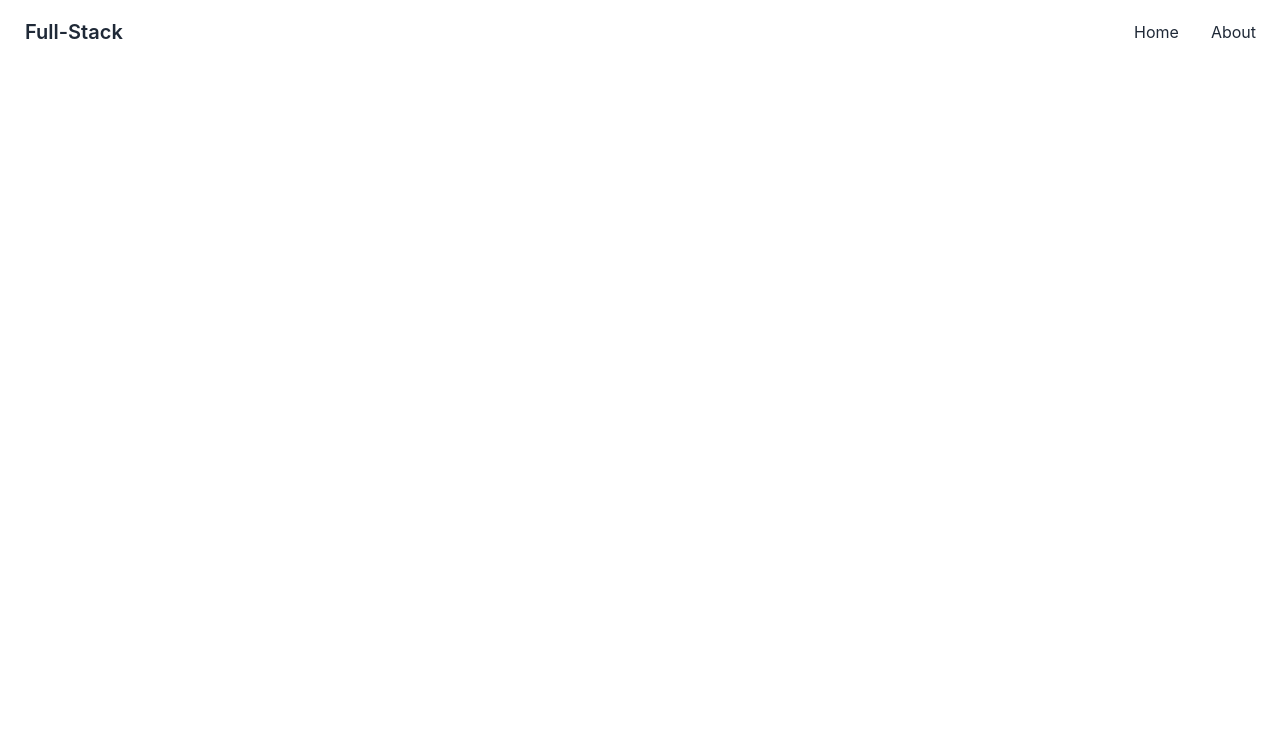
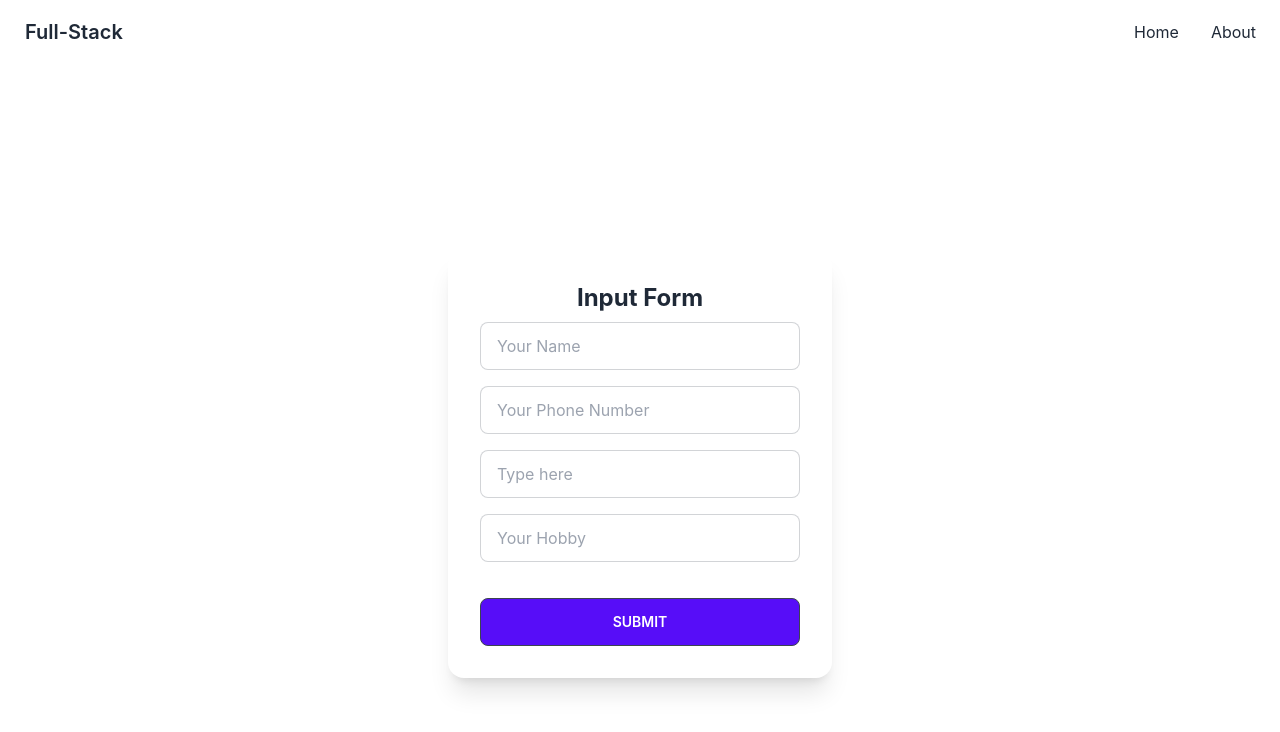
Before and after one commit to md-najmul-haque/redpositive-client, a React (Create React App) app: page / in a window 1280 px wide. Shown: the top 732 px of the page. Built offline with nearby package versions, Linux system fonts and the light colour scheme.

Commit message:
Input form added

```diff
--- a/package.json
+++ b/package.json
@@ -9,6 +9,7 @@
     "daisyui": "^2.31.0",
     "react": "^18.2.0",
     "react-dom": "^18.2.0",
+    "react-hook-form": "^7.37.0",
     "react-scripts": "5.0.1",
     "web-vitals": "^2.1.4"
   },
--- a/src/App.js
+++ b/src/App.js
@@ -1,11 +1,13 @@
 import logo from './logo.svg';
 import './App.css';
 import Navbar from './Components/Navbar/Navbar';
+import Form from './Components/Form/Form';
 
 function App() {
   return (
     <div className="container mx-auto">
       <Navbar />
+      <Form />
     </div>
   );
 }
--- /dev/null
+++ b/src/Components/Form/Form.js
@@ -0,0 +1,91 @@
+import React from 'react';
+import { useForm } from "react-hook-form";
+
+const Form = () => {
+    const { register, handleSubmit, formState: { errors }, reset } = useForm();
+    const onSubmit = data => { console.log(data) };
+
+    return (
+        <div className='flex justify-center items-center h-screen'>
+            <div className="card w-96 bg-base-100 shadow-xl">
+                <div className="card-body">
+                    <h2 className="text-center text-2xl font-bold">Input Form</h2>
+
+                    <form onSubmit={handleSubmit(onSubmit)}>
+                        <div className="form-control w-full max-w-xs">
+                            <input
+                                type="text"
+                                placeholder="Your Name"
+                                className="input input-bordered w-full max-w-xs"
+                                {...register("name", {
+                                    required: {
+                                        value: true,
+                                        message: 'Name is required'
+                                    }
+                                })} />
+                            <label className="label">
+                                {errors?.name?.type === 'required' && <span className="label-text-alt text-red-500">{errors.name.message}</span>}
+                            </label>
+                        </div>
+
+                        <div className="form-control w-full max-w-xs">
+                            <input
+                                type="text"
+                                placeholder="Your Phone Number"
+                                className="input input-bordered w-full max-w-xs"
+                                {...register("phone", {
+                                    required: {
+                                        value: true,
+                                        message: 'Phone number is required'
+                                    }
+                                })} />
+                            <label className="label">
+                                {errors?.phone?.type === 'required' && <span className="label-text-alt text-red-500">{errors.phone.message}</span>}
+                            </label>
+                        </div>
+
+                        <div className="form-control w-full max-w-xs">
+                            <input type="text" placeholder="Type here" className="input input-bordered w-full max-w-xs" {...register("email", {
+                                required: {
+                                    value: true,
+                                    message: 'Email is required'
+                                },
+                                pattern: {
+                                    value: /^(([^<>()\[\]\\.,;:\s@"]+(\.[^<>()\[\]\\.,;:\s@"]+)*)|(".+"))@((\[[0-9]{1,3}\.[0-9]{1,3}\.[0-9]{1,3}\.[0-9]{1,3}])|(([a-zA-Z\-0-9]+\.)+[a-zA-Z]{2,}))$/,
+                                    message: 'Please provide valid email address'
+                                }
+                            })} />
+
+                            <label className="label">
+                                {errors?.email?.type === 'required' && <span className="label-text-alt text-red-500">{errors.email.message}</span>}
+                                {errors?.email?.type === 'pattern' && <span className="label-text-alt text-red-500">{errors.email.message}</span>}
+                            </label>
+                        </div>
+
+                        <div className="form-control w-full max-w-xs">
+                            <input
+                                type="text"
+                                placeholder="Your Hobby"
+                                className="input input-bordered w-full max-w-xs"
+                                {...register("hobby", {
+                                    required: {
+                                        value: true,
+                                        message: 'Hobby is required'
+                                    }
+                                })} />
+                            <label className="label">
+                                {errors?.hobby?.type === 'required' && <span className="label-text-alt text-red-500">{errors.hobby.message}</span>}
+                            </label>
+                        </div>
+
+                        <input type="submit" className="btn w-full bg-primary text-white mt-5" value='Submit' />
+
+                    </form>
+
+                </div>
+            </div>
+        </div>
+    );
+};
+
+export default Form;
```
Also changed, not shown: 1 other file (tests, documents, lock files or other folders).
